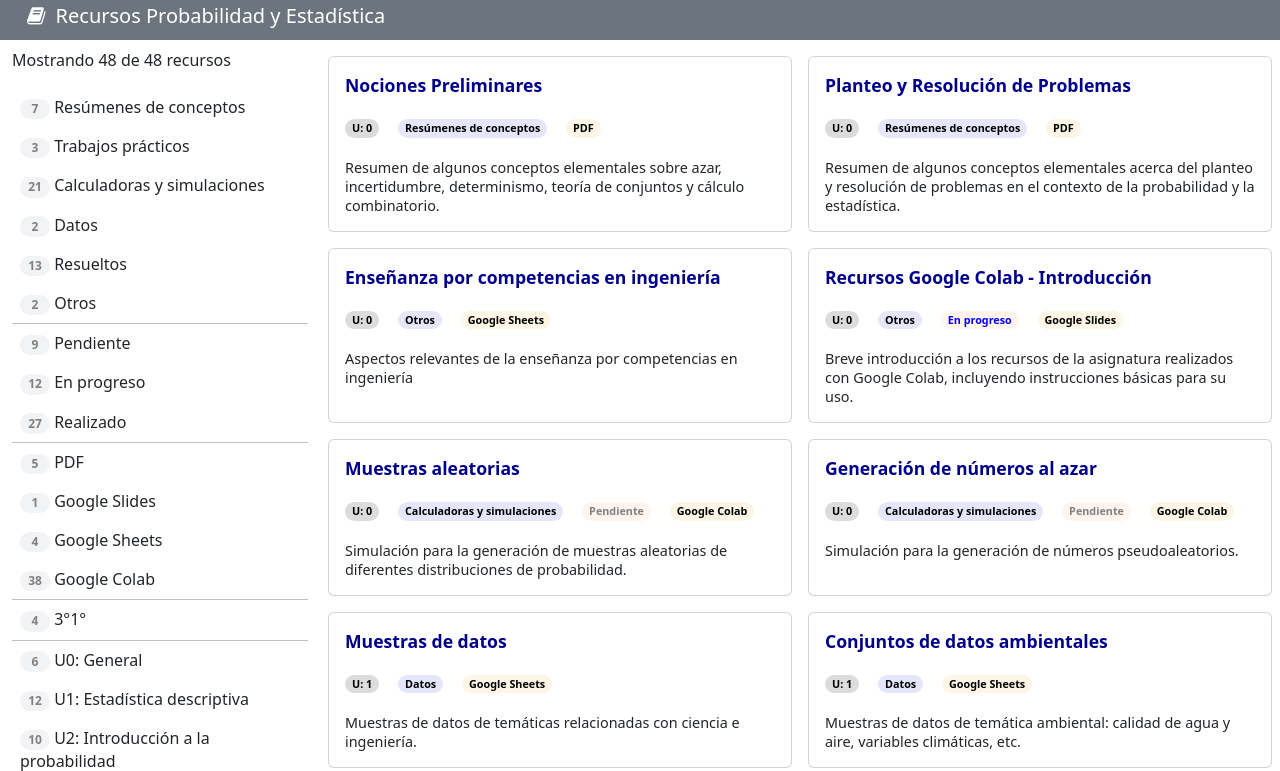
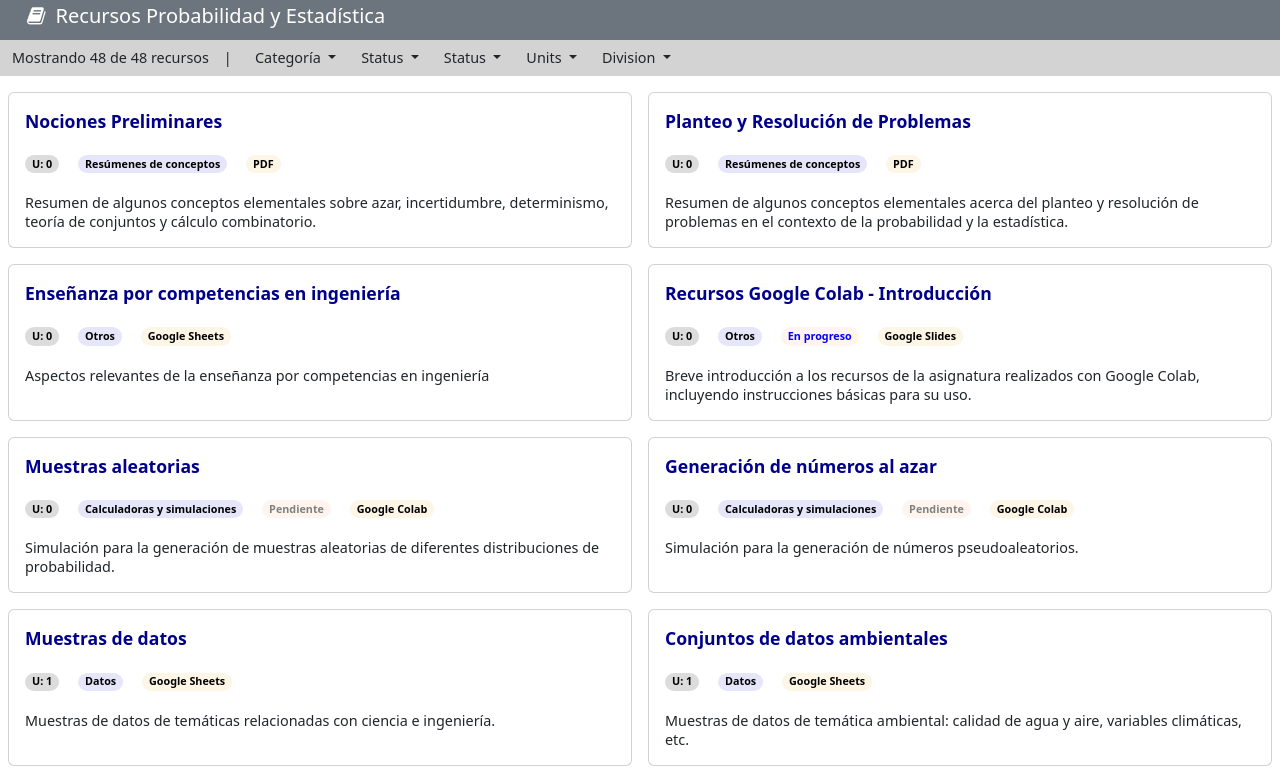
Before and after one commit to alelentini/pye-recursos, a plain HTML site: page index.html in a window 1280 px wide. Shown: the top 771 px of the page. Drawn offline with Linux system fonts and the light colour scheme.

Commit message:
remove navigation pane and add filter bar

```diff
--- a/index.html
+++ b/index.html
@@ -22,25 +22,55 @@
 			<div id='title-div' class='sticky-top'>
 				<!-- Title -->
 				<div class='row bg-secondary text-white pt-1 pb-1'>
-					<div class='col-8'>
-						<h5 style='margin-left:15px' id='page-title'><i class='fa fa-book' style='margin-right: 10px'></i>Recursos Probabilidad y Estadística</h5>
+					<h5 style='margin-left:15px' id='page-title'><i class='fa fa-book' style='margin-right: 10px'></i>Recursos Probabilidad y Estadística</h5>
+				</div>
+				<!-- Filters -->
+				<div class='row' style='background-color: lightgrey;'>
+					<div class='btn-group' role='group'>
+						<!-- Filter text -->
+						<div class='btn-group'><span id='filter-text' class='my-auto' style='font-size:90%'></span></div>
+						<!-- Category -->
+						<div class='btn-group' role='group'>
+							<button type='button btn-sm' class='btn dropdown-toggle' data-bs-toggle='dropdown' style='font-size:90%'>
+								Categoría
+							</button>
+							<ul id='btn-category' class='dropdown-menu'></ul>
+						</div>
+						<!-- Status -->
+						<div class='btn-group' role='group'>
+							<button type='button btn-sm' class='btn dropdown-toggle' data-bs-toggle='dropdown' style='font-size:90%'>
+								Status
+							</button>
+							<ul id='btn-status' class='dropdown-menu'></ul>
+						</div>
+						<!-- Type -->
+						<div class='btn-group' role='group'>
+							<button type='button btn-sm' class='btn dropdown-toggle' data-bs-toggle='dropdown' style='font-size:90%'>
+								Status
+							</button>
+							<ul id='btn-status' class='dropdown-menu'></ul>
+						</div>
+						<!-- Units -->
+						<div class='btn-group' role='group'>
+							<button type='button btn-sm' class='btn dropdown-toggle' data-bs-toggle='dropdown' style='font-size:90%'>
+								Units
+							</button>
+							<ul id='btn-units' class='dropdown-menu'></ul>
+						</div>
+						<!-- Division -->
+						<div class='btn-group' role='group'>
+							<button type='button btn-sm' class='btn dropdown-toggle' data-bs-toggle='dropdown' style='font-size:90%'>
+								Division
+							</button>
+							<ul id='btn-division' class='dropdown-menu'></ul>
+						</div>
 					</div>
 				</div>
 			</div>
 			<!-- Page contents-->
 			<div id='tab-contents'>
 				<div class='row mt-2'>
-					<!-- Navigation pane -->
-					<div id='nav-pane' class='col-3'>
-						<!-- Filter text -->
-						<p id='filter-text'></p>
-						<!-- TOC -->
-						<table id='nav-pane-toc-table' class='table table-hover table-borderless'>
-							<tbody id='nav-pane-toc-table-body'></tbody>
-						</table>
-					</div>
-					<!-- Contents pane -->
-					<div id='contents' class='col-9'>
+					<div id='contents'>
 						<!-- Resources table -->
 						<table id='resources-table' class='table table-hover table-borderless'>
 							<tbody id='resources-table-body'></tbody>
--- a/js/logic.js
+++ b/js/logic.js
@@ -70,7 +70,7 @@ function processData() {
 function updateUi() {
 
   // Update navigation pane
-  updateNavigation();
+  //updateNavigation();
 
   // Updates contents pane
   updateContents();
@@ -119,7 +119,7 @@ function updateContents() {
   resourceTableDOM.tBodies[0].innerHTML = createHtmlCardView();
 
   // Updates filter text
-  document.getElementById('filter-text').innerHTML = `Mostrando ${resources.length} de ${resources.length} recursos`;
+  document.getElementById('filter-text').innerHTML = `<span>Mostrando ${resources.length} de ${resources.length} recursos &nbsp;&nbsp; | &nbsp;&nbsp;</span>`;
 };
 
 
```
